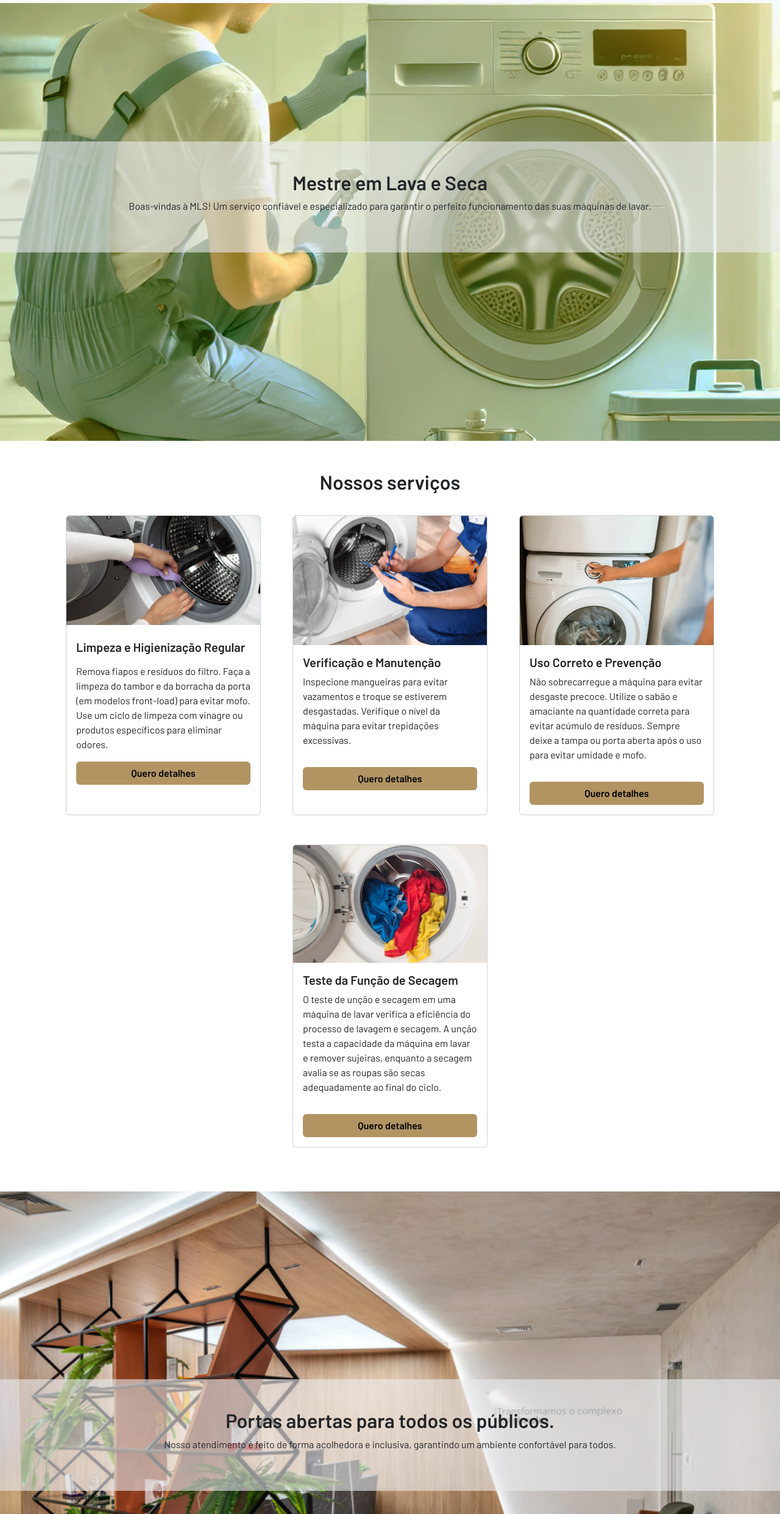
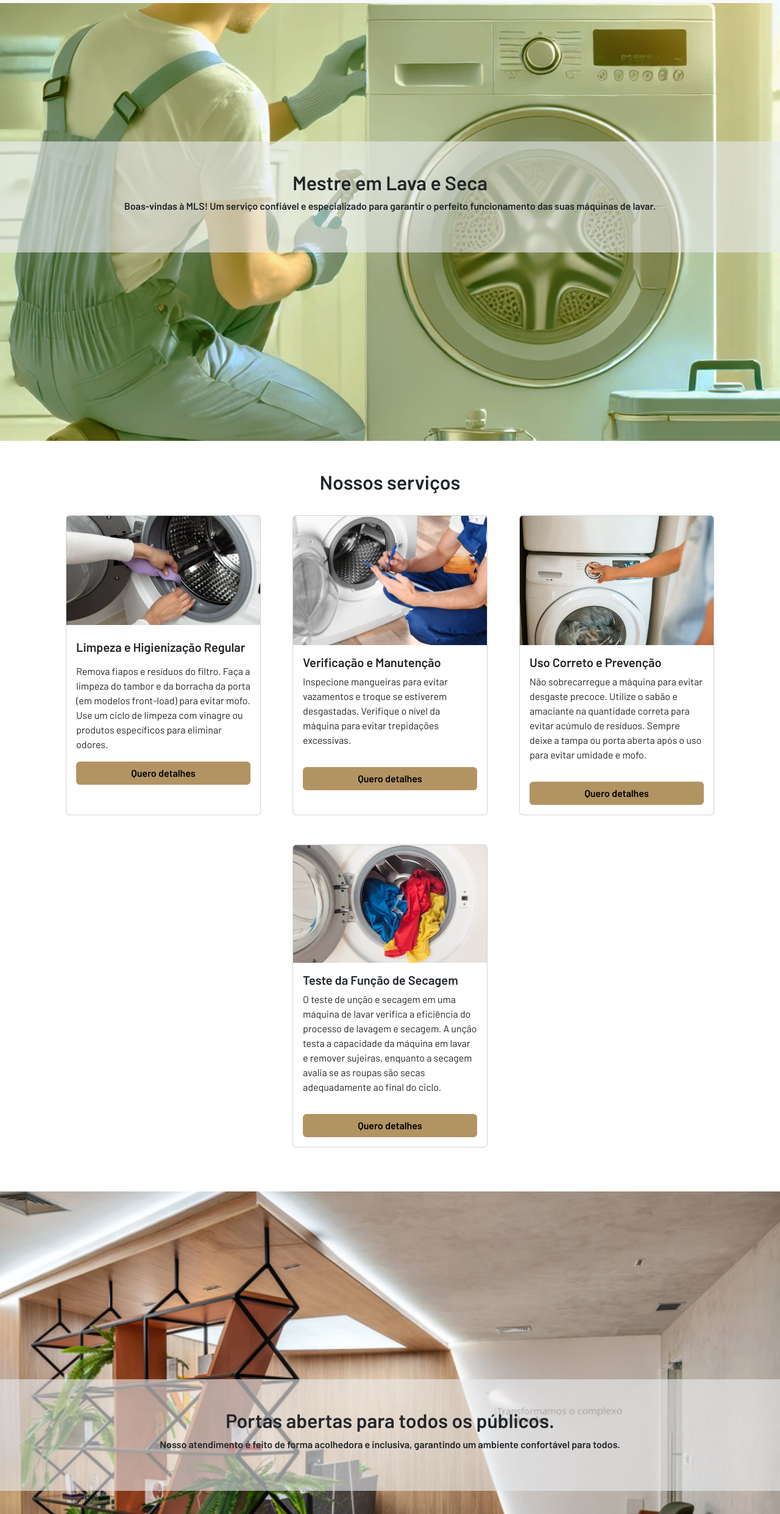
Before and after one commit to Daniel-OBatista/repairtech_new, a plain HTML site: page index.html in a window 1280 px wide. Shown: the part 77-2560 px from the top of the page at 61% size. Drawn offline with nearby package versions, Linux system fonts and the light colour scheme.

Commit message:
Update index.html

```diff
--- a/index.html
+++ b/index.html
@@ -59,7 +59,7 @@
       <section class="banners banner-1 d-flex flex-column justify-content-center text-center">
         <div class="banners-titulo bg-body-secondary py-5">
           <h2 class="fw-bold">Mestre em Lava e Seca </h2>
-          <p>Boas-vindas à MLS! Um serviço confiável e especializado para garantir o perfeito funcionamento das suas máquinas de lavar.</p>
+          <p class="fw-bold">Boas-vindas à MLS! Um serviço confiável e especializado para garantir o perfeito funcionamento das suas máquinas de lavar.</p>
         </div>
       </section>
 
@@ -127,7 +127,7 @@
       <section class="banners banner-2 d-flex flex-column justify-content-center">
         <div class="banners-titulo bg-body-secondary text-center py-5">
           <h2 class="fw-bold">Portas abertas para todos os públicos.</h2>
-          <p>Nosso atendimento é feito de forma acolhedora e inclusiva, garantindo um ambiente confortável para todos.</p>
+          <p class="fw-bold">Nosso atendimento é feito de forma acolhedora e inclusiva, garantindo um ambiente confortável para todos.</p>
         </div>
       </section>
 
@@ -185,7 +185,7 @@
       <section class="banners banner-3 d-flex flex-column justify-content-center">
         <div class="banners-titulo bg-body-secondary text-center py-5">
           <h2 class="fw-bold">Venha nos conhecer</h2>
-          <p>Endereço: Rua Chile, 401 - Jardim Irajá, Ribeirão Preto - SP, 14020-670</p>
+          <p class="fw-bold">Rua Chile, 401 - Jardim Irajá, Ribeirão Preto - SP, 14020-670</p>
         </div>
       </section>
 
```
